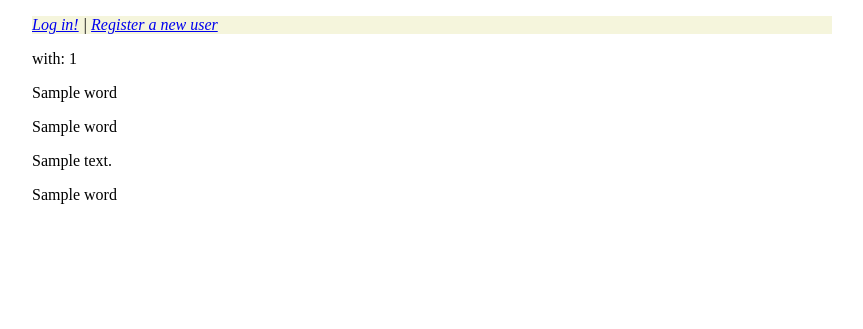
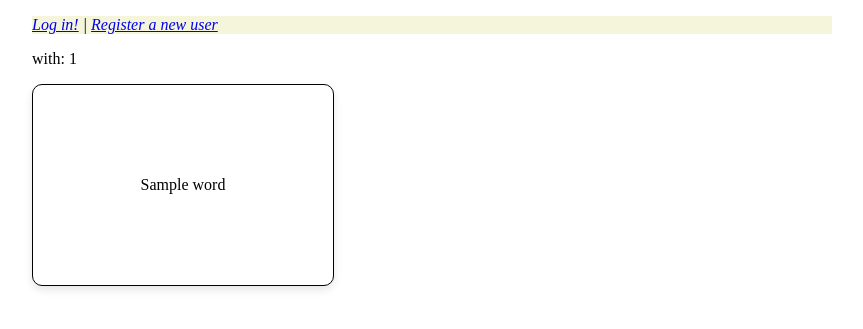
Before and after one commit to tuomoM/eruditeEdge, a Flask app: template templates/practiceFlash.html in a window 1280 px wide. Shown: the part 54-383 px from the top of the page, without its empty margins (208-1071 px from the left). Run offline with Flask 3, Linux system fonts and the light colour scheme; the template is opened without the code that fills it: most values are stand-ins (such as "Sample title", 1, 10 or a date in 2020).

Commit message:
Flashcards work, but moving the result to flashcards does not.

```diff
--- a/static/main.css
+++ b/static/main.css
@@ -54,3 +54,41 @@ input[type="submit"]{
   border-color: beige;
   border-radius: 5px;
 }
+.flashcard-container {
+    perspective: 1000px;
+}
+
+.flashcard {
+    width: 300px;
+    height: 200px;
+    position: relative;
+    transform-style: preserve-3d;
+    transition: transform 0.6s;
+    cursor: pointer;
+}
+
+.flashcard:hover {
+    transform: rotateY(180deg);
+}
+
+.flashcard div {
+    backface-visibility: hidden;
+    position: absolute;
+    width: 100%;
+    height: 100%;
+    display: flex;
+    justify-content: center;
+    align-items: center;
+    border: 1px solid #020202;
+    border-radius: 10px;
+    background-color: #fff;
+    box-shadow: 0 4px 8px rgba(0, 0, 0, 0.1);
+}
+
+.front {
+    z-index: 2;
+}
+
+.back {
+    transform: rotateY(180deg);
+}
--- a/templates/practiceFlash.html
+++ b/templates/practiceFlash.html
@@ -7,19 +7,15 @@
     <p> with: {{vocabs | count }} </p>
 <div class="flashcard-container">
     {% for vocab in vocabs %}
-        <p> {{vocab.word}}</p>
     <div class="flashcard">
         <div class="front">
-                <p>{{vocab.word}}</p>
+            <p>{{ vocab.word }}</p>
         </div>
         <div class="back">
-                <p>{{vocab.w_description}}</p>
+            <p>{{ vocab.w_description }}</p>
         </div>
     </div>
     {% endfor %}
 </div>
 
-    {% for vocab in vocabs %}
-    <p>{{vocab.word}}</p>
-    {% endfor %}
 {% endblock %}
--- a/templates/template.html
+++ b/templates/template.html
@@ -9,15 +9,15 @@
 </head>
 <body>
     <div class="header">
-        <a = href="/">
+        <a href="/">
             <img src="/static/Eelogo.jpg" width="130" height="50" >
         </a>
     </div>
     <div class="nav">
     <p>
       {% if session.user_id %}
-       <a = href="/maintain">Maintain vocabulary</a>
-       <a = href="/logout"> Log out </a>
+       <a  href="/maintain">Maintain vocabulary</a>
+       <a  href="/logout"> Log out </a>
 
       {% else %}
        <a href="/login">Log in!</a> |
--- a/views/train_fl.py
+++ b/views/train_fl.py
@@ -9,5 +9,6 @@ def train_fl(vocabs):
     print(len(vocabs))
     if not session["user_id"]:
         return redirect("/")
-
+    user_id = session["user_id"]
+    vocabs = vocab_service.get_vocabs(user_id)
     return render_template("practiceFlash.html", vocabs = vocabs)
```
Lines whose indentation alone changed are shown as unchanged.
